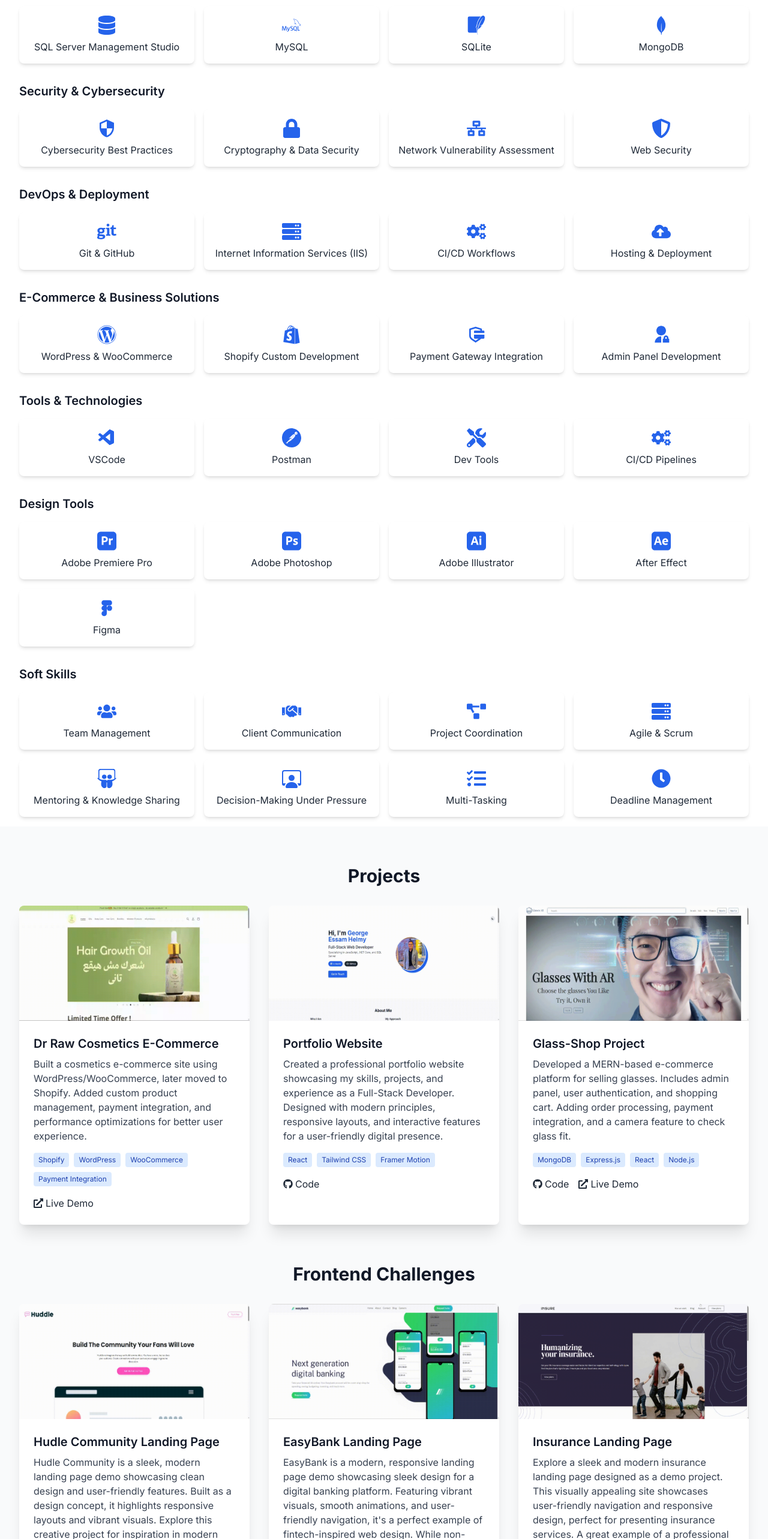
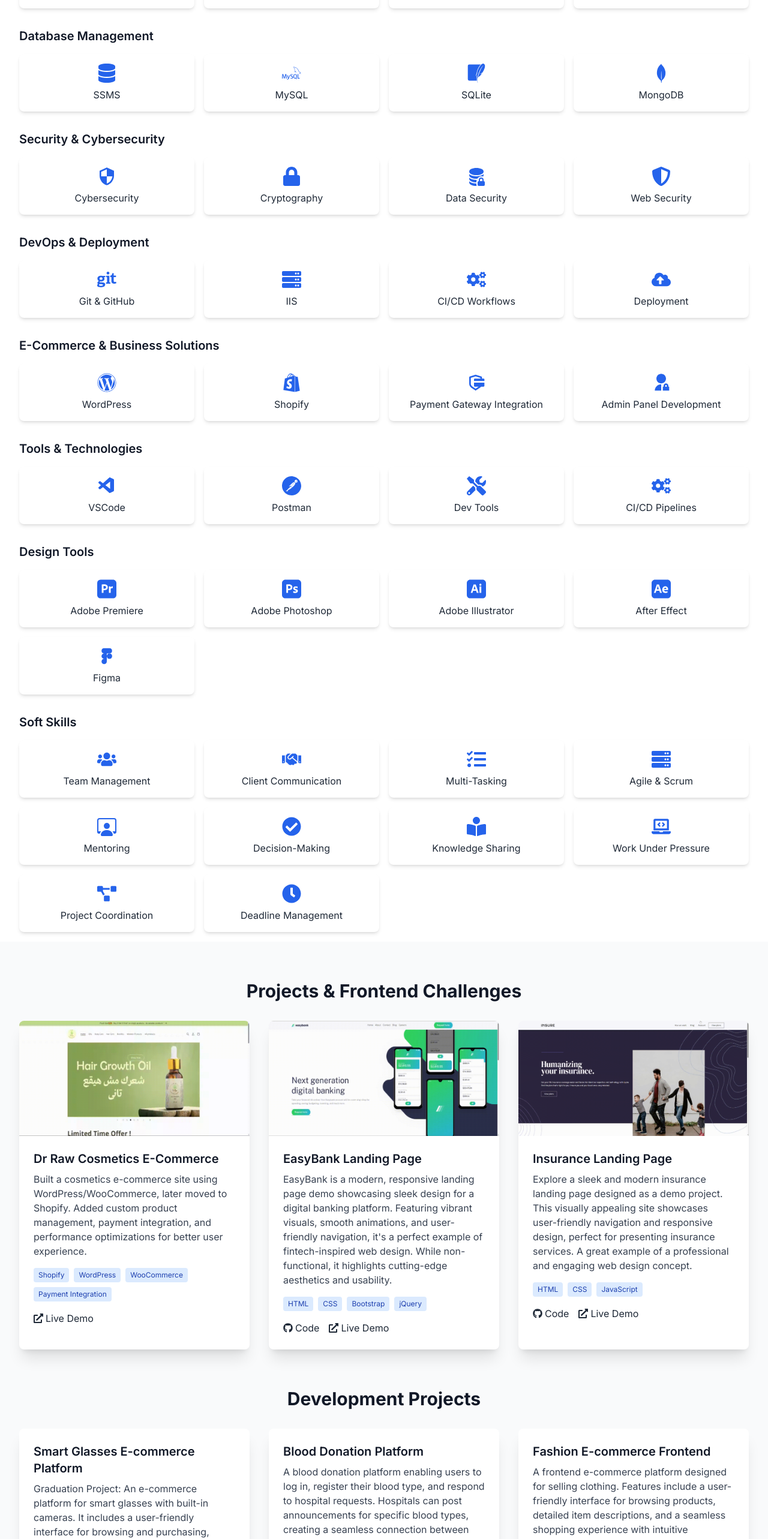
Before and after one commit to George8246/Personal-Webstie, a React (Create React App) app: page / in a window 1280 px wide. Shown: the part 1894-4460 px from the top of the page at 60% size. Built offline with nearby package versions, Linux system fonts and the light colour scheme.

Commit message:
adjust the spacing and the skills enhance the ui and added sime projects

```diff
--- a/src/components/sections/Contact.js
+++ b/src/components/sections/Contact.js
@@ -44,7 +44,7 @@
 
   return (
     <section id="contact" className="py-16">
-      <div className="max-w-7xl mx-auto px-4 sm:px-6 lg:px-8">
+      <div className="max-w-7xl mx-auto px-4 sm:px-6 lg:px-8 pt-16">
         <motion.div
           initial={{ opacity: 0, y: 20 }}
           whileInView={{ opacity: 1, y: 0 }}
--- a/src/components/sections/Experience.js
+++ b/src/components/sections/Experience.js
@@ -11,7 +11,7 @@
       transition={{ duration: 0.5, delay: index * 0.1 }}
       viewport={{ once: true }}
     >
-      <div className="absolute -left-3 top-0 bg-blue-500 dark:bg-blue-400 rounded-full w-4 h-4"></div>
+      <div className="absolute -left-2 top-0 bg-blue-500 dark:bg-blue-400 rounded-full w-4 h-4"></div>
       <div className="mb-2">
         <span className="inline-block bg-blue-100 dark:bg-blue-900 text-blue-800 dark:text-blue-200 text-sm px-3 py-1 rounded-full">
           {experience.period}
@@ -57,6 +57,30 @@
 const Experience = () => {
   const experiences = [
     {
+      title: "Military Reserve Officer | Full Stack Developer",
+      company: "Ministry of Defense",
+      period: "2023 - 2025",
+      description: "Led development and maintenance of critical military web applications and systems, focusing on security, scalability, and performance optimization.",
+      technologies: [
+        "ASP.NET", "Entity Framework", "SQL", "JavaScript", "C#", "HTML", "CSS", "MVC",
+        "RESTful APIs", "Git", "IIS", "RBAC", "Unit Testing"
+      ],
+      responsibilities: [
+        "Maintained and enhanced various web applications, services, and APIs, ensuring the stability and security of military networks and servers.",
+        "Developed scalable systems for the unit and the Ministry of Defense using ASP.NET MVC, implementing role-based access control (RBAC) to manage permissions for different ranks and departments.",
+        "Deployed and configured applications on IIS (Internet Information Services), ensuring optimal performance, security, and availability.",
+        "Collaborated with cross-functional teams to design and deploy secure, high-performance solutions tailored to military operational needs."
+      ],
+      learnedSkills: [
+        "Gained expertise in cybersecurity best practices to protect military systems.",
+        "Improved proficiency in database optimization and query performance tuning for large-scale applications.",
+        "Enhanced knowledge of IIS configuration, including application pooling, SSL certificate management, and load balancing.",
+        "Developed strong problem-solving and troubleshooting skills to resolve critical system issues under tight deadlines.",
+        "Acquired experience in Agile project management and collaboration tools to streamline development workflows.",
+        "Strengthened understanding of system architecture design and scalability principles for enterprise-level applications."
+      ]
+    },
+    {
       title: "Freelance Web Developer",
       company: "Self-Employed",
       period: "2022 - 2023",
@@ -80,35 +104,11 @@
         "Strengthened understanding of web security practices, including SSL implementation and data protection measures."
       ]
     },
-    {
-      title: "Military Reserve Officer | Full Stack Developer",
-      company: "Ministry of Defense",
-      period: "2024 - 2025",
-      description: "Led development and maintenance of critical military web applications and systems, focusing on security, scalability, and performance optimization.",
-      technologies: [
-        "ASP.NET", "Entity Framework", "SQL", "JavaScript", "C#", "HTML", "CSS", "MVC",
-        "RESTful APIs", "Git", "IIS", "RBAC", "Unit Testing"
-      ],
-      responsibilities: [
-        "Maintained and enhanced various web applications, services, and APIs, ensuring the stability and security of military networks and servers.",
-        "Developed scalable systems for the unit and the Ministry of Defense using ASP.NET MVC, implementing role-based access control (RBAC) to manage permissions for different ranks and departments.",
-        "Deployed and configured applications on IIS (Internet Information Services), ensuring optimal performance, security, and availability.",
-        "Collaborated with cross-functional teams to design and deploy secure, high-performance solutions tailored to military operational needs."
-      ],
-      learnedSkills: [
-        "Gained expertise in cybersecurity best practices to protect military systems.",
-        "Improved proficiency in database optimization and query performance tuning for large-scale applications.",
-        "Enhanced knowledge of IIS configuration, including application pooling, SSL certificate management, and load balancing.",
-        "Developed strong problem-solving and troubleshooting skills to resolve critical system issues under tight deadlines.",
-        "Acquired experience in Agile project management and collaboration tools to streamline development workflows.",
-        "Strengthened understanding of system architecture design and scalability principles for enterprise-level applications."
-      ]
-    }
   ];
 
   return (
-    <section id="experience" className="py-16">
-      <div className="max-w-7xl mx-auto px-4 sm:px-6 lg:px-8">
+    <section id="experience">
+      <div className="max-w-7xl mx-auto px-4 sm:px-6 lg:px-8 py-16">
         <motion.div
           initial={{ opacity: 0, y: 20 }}
           whileInView={{ opacity: 1, y: 0 }}
@@ -122,7 +122,7 @@
           </p>
         </motion.div>
 
-        <div className="max-w-3xl mx-auto">
+        <div className="max-w-3xl mx-auto mb-16">
           {experiences.map((experience, index) => (
             <ExperienceItem key={index} experience={experience} index={index} />
           ))}
--- a/src/components/sections/Projects.js
+++ b/src/components/sections/Projects.js
@@ -89,35 +89,6 @@
       liveDemo: "https://www.drrawegypt.com/"
     },
     {
-      title: "Portfolio Website",
-      description: "Created a professional portfolio website showcasing my skills, projects, and experience as a Full-Stack Developer. Designed with modern principles, responsive layouts, and interactive features for a user-friendly digital presence.",
-      image: PersonalWebstie,
-      gif: PersonalWebstieGif,
-      technologies: ["React", "Tailwind CSS", "Framer Motion"],
-      github: "https://github.com/George8246/Personal-Webstie.git"
-    },
-    {
-      title: "Glass-Shop Project",
-      description: "Developed a MERN-based e-commerce platform for selling glasses. Includes admin panel, user authentication, and shopping cart. Adding order processing, payment integration, and a camera feature to check glass fit.",
-      image: GlassesAR,
-      gif: GlassesARGif,
-      technologies: ["MongoDB", "Express.js", "React", "Node.js"],
-      github: "https://github.com/George8246/Glasses-AR.git",
-      liveDemo: "https://glasses-ar.netlify.app/"
-    },
-  ];
-
-  const challenges = [
-    {
-      title: "Hudle Community Landing Page",
-      description: "Hudle Community is a sleek, modern landing page demo showcasing clean design and user-friendly features. Built as a design concept, it highlights responsive layouts and vibrant visuals. Explore this creative project for inspiration in modern web design!",
-      image: Huddle,
-      gif: HuddleGif,
-      technologies: ["HTML", "CSS", "JavaScript", "Responsive Design"],
-      github: "https://github.com/George8246/huddle-landing-page-with-curved-sections-master",
-      liveDemo: "https://hudle-community.netlify.app/"
-    },
-    {
       title: "EasyBank Landing Page",
       description: "EasyBank is a modern, responsive landing page demo showcasing sleek design for a digital banking platform. Featuring vibrant visuals, smooth animations, and user-friendly navigation, it's a perfect example of fintech-inspired web design. While non-functional, it highlights cutting-edge aesthetics and usability.",
       image: EasyBank,
@@ -137,10 +108,14 @@
     }
   ];
 
+  const challenges = [
+
+  ];
+
   const unpublishedProjects = [
     {
       title: "Smart Glasses E-commerce Platform",
-      description: "Graduation Project: An innovative e-commerce platform offering smart glasses with integrated camera functionality. Features include a user-friendly interface for browsing and purchasing, complemented by an admin panel for managing users, orders, and product inventory seamlessly.",
+      description: "Graduation Project: An e-commerce platform for smart glasses with built-in cameras. It includes a user-friendly interface for browsing and purchasing, along with an admin panel to manage users, orders, and inventory seamlessly.",
       technologies: ["Flask", "HTML", "CSS", "jQuery", "SQLite"],
       github: "https://github.com/George8246/Blood-Donation.git"
     },
@@ -155,7 +130,25 @@
       description: "A frontend e-commerce platform designed for selling clothing. Features include a user-friendly interface for browsing products, detailed item descriptions, and a seamless shopping experience with intuitive navigation and responsive design.",
       technologies: ["React", "CSS", "JavaScript"],
       github: "https://github.com/George8246/Easy-Shopping.git"
-    }
+    },
+    {
+      title: "Glass-Shop Project",
+      description: "Developed a MERN-based e-commerce platform for selling glasses. Includes admin panel, user authentication, and shopping cart. Adding order processing, payment integration, and a camera feature to check glass fit.",
+      technologies: ["MongoDB", "Express.js", "React", "Node.js"],
+      github: "https://github.com/George8246/Glasses-AR.git"
+    },
+    {
+      title: "Notes Keeper",
+      description: "Users can effortlessly create, edit, and organize notes within diffrent areas, ensuring a structured and clutter-free experience, with intuitive navigation and real-time updates, the platform adapts to diverse workflows, making it ideal for both personal and professional use",
+      technologies: ["React", "HTML", "CSS", "JavaScript"],
+      github: "https://github.com/George8246/Keeper.git"
+    },
+    {
+      title: "KOX",
+      description: "The fashion website is a sleek, fully functional e-commerce platform built on WordPress and WooCommerce with a wide range of clothing. it features a responsive design, easy navigation, and product categorization, allowing customers to browse and shop effortlessly by style, size, or collection.",
+      technologies: ["WordPress", "WooCommerce", "Payment Integration"],
+      github: "https://github.com/George8246/KOX.git"
+    },
   ];
 
   return (
@@ -167,18 +160,10 @@
           transition={{ duration: 0.5 }}
           viewport={{ once: true }}
         >
-          <h2 className="text-3xl font-bold text-center text-gray-900 dark:text-white mb-8">Projects</h2>
+          <h2 className="text-3xl font-bold text-center text-gray-900 dark:text-white mb-8">Projects & Frontend Challenges</h2>
           <div className="grid grid-cols-1 md:grid-cols-2 lg:grid-cols-3 gap-8">
             {projects.map((project, index) => (
               <ProjectCard key={index} project={project} index={index} />
-            ))}
-          </div>
-
-          {/* New Challenges Section */}
-          <h2 className="text-3xl font-bold text-center text-gray-900 dark:text-white mb-8 mt-16">Frontend Challenges</h2>
-          <div className="grid grid-cols-1 md:grid-cols-2 lg:grid-cols-3 gap-8">
-            {challenges.map((project, index) => (
-              <ProjectCard key={`challenge-${index}`} project={project} index={index} />
             ))}
           </div>
 
--- a/src/components/sections/Skills.js
+++ b/src/components/sections/Skills.js
@@ -3,8 +3,8 @@
 import { motion } from 'framer-motion';
 import {
   FaHtml5, FaCss3Alt, FaJs, FaReact, FaAngular, FaNodeJs, FaDatabase,
-  FaGit, FaServer, FaUsers, FaHandshake, FaProjectDiagram, FaLock, FaShieldAlt, FaSlideshare,
-  FaCogs, FaTools, FaClock, FaTasks, FaWordpress, FaShopify, FaNetworkWired, FaCloudUploadAlt
+  FaGit, FaServer, FaUsers, FaHandshake, FaProjectDiagram, FaLock, FaShieldAlt, FaLaptopCode,
+  FaCogs, FaTools, FaClock, FaTasks, FaWordpress, FaShopify, FaCheckCircle, FaCloudUploadAlt, FaBookReader
 } from 'react-icons/fa';
 import { SiDotnet, SiMysql, SiPostman, SiExpress, SiMongodb, SiBootstrap, SiTailwindcss, SiSqlite,
    SiAdobeaftereffects, SiAdobeillustrator, SiAdobephotoshop, SiAdobepremierepro
@@ -14,7 +14,7 @@
 import { RiSecurePaymentFill, RiAdminFill } from 'react-icons/ri';
 import { VscVscode } from 'react-icons/vsc';
 import { MdOutlineSecurity } from 'react-icons/md';
-import { BsPersonWorkspace } from 'react-icons/bs';
+import { BsPersonWorkspace, BsDatabaseFillLock } from 'react-icons/bs';
 
 const SkillCategory = ({ title, skills }) => {
   return (
@@ -59,24 +59,24 @@
   ];
 
   const databaseSkills = [
-    { name: 'SQL Server Management Studio', icon: FaDatabase },
+    { name: 'SSMS', icon: FaDatabase },
     { name: 'MySQL', icon: SiMysql },
     { name: 'SQLite', icon: SiSqlite },
     { name: 'MongoDB', icon: SiMongodb },
   ];
 
   const securitySkills = [
-    { name: 'Cybersecurity Best Practices', icon: MdOutlineSecurity },
-    { name: 'Cryptography & Data Security', icon: FaLock },
-    { name: 'Network Vulnerability Assessment', icon: FaNetworkWired },
+    { name: 'Cybersecurity', icon: MdOutlineSecurity },
+    { name: 'Cryptography', icon: FaLock },
+    { name: 'Data Security', icon: BsDatabaseFillLock },
     { name: 'Web Security', icon: FaShieldAlt },
   ];
 
   const devOpsSkills = [
     { name: 'Git & GitHub', icon: FaGit },
-    { name: 'Internet Information Services (IIS)', icon: FaServer },
+    { name: 'IIS', icon: FaServer },
     { name: 'CI/CD Workflows', icon: FaCogs },
-    { name: 'Hosting & Deployment', icon: FaCloudUploadAlt },
+    { name: 'Deployment', icon: FaCloudUploadAlt },
   ];
 
   const toolsSkills = [
@@ -87,7 +87,7 @@
   ];
 
   const DesignTools = [
-    { name: 'Adobe Premiere Pro', icon: SiAdobepremierepro },
+    { name: 'Adobe Premiere', icon: SiAdobepremierepro },
     { name: 'Adobe Photoshop', icon: SiAdobephotoshop },
     { name: 'Adobe Illustrator', icon: SiAdobeillustrator },
     { name: 'After Effect', icon: SiAdobeaftereffects },
@@ -95,8 +95,8 @@
   ];
 
   const eCommerceSkills = [
-    { name: 'WordPress & WooCommerce', icon: FaWordpress },
-    { name: 'Shopify Custom Development', icon: FaShopify },
+    { name: 'WordPress', icon: FaWordpress },
+    { name: 'Shopify', icon: FaShopify },
     { name: 'Payment Gateway Integration', icon: RiSecurePaymentFill },
     { name: 'Admin Panel Development', icon: RiAdminFill },
   ];
@@ -104,17 +104,19 @@
   const softSkills = [
     { name: 'Team Management', icon: FaUsers },
     { name: 'Client Communication', icon: FaHandshake },
+    { name: 'Multi-Tasking', icon: FaTasks },
+    { name: 'Agile & Scrum', icon: FaServer },
+    { name: 'Mentoring', icon: BsPersonWorkspace },
+    { name: 'Decision-Making', icon: FaCheckCircle },
+    { name: 'Knowledge Sharing', icon: FaBookReader },
+    { name: 'Work Under Pressure', icon: FaLaptopCode },
     { name: 'Project Coordination', icon: FaProjectDiagram },
-    { name: 'Agile & Scrum', icon: FaServer },
-    { name: 'Mentoring & Knowledge Sharing', icon: FaSlideshare },
-    { name: 'Decision-Making Under Pressure', icon: BsPersonWorkspace },
-    { name: 'Multi-Tasking', icon: FaTasks },
     { name: 'Deadline Management', icon: FaClock },
   ];
 
   return (
-    <section id="skills" className="py-16">
-      <div className="max-w-7xl mx-auto px-4 sm:px-6 lg:px-8">
+    <section id="skills">
+      <div className="max-w-7xl mx-auto px-4 sm:px-6 lg:px-8 py-16">
         <motion.div
           initial={{ opacity: 0, y: 20 }}
           whileInView={{ opacity: 1, y: 0 }}
```
